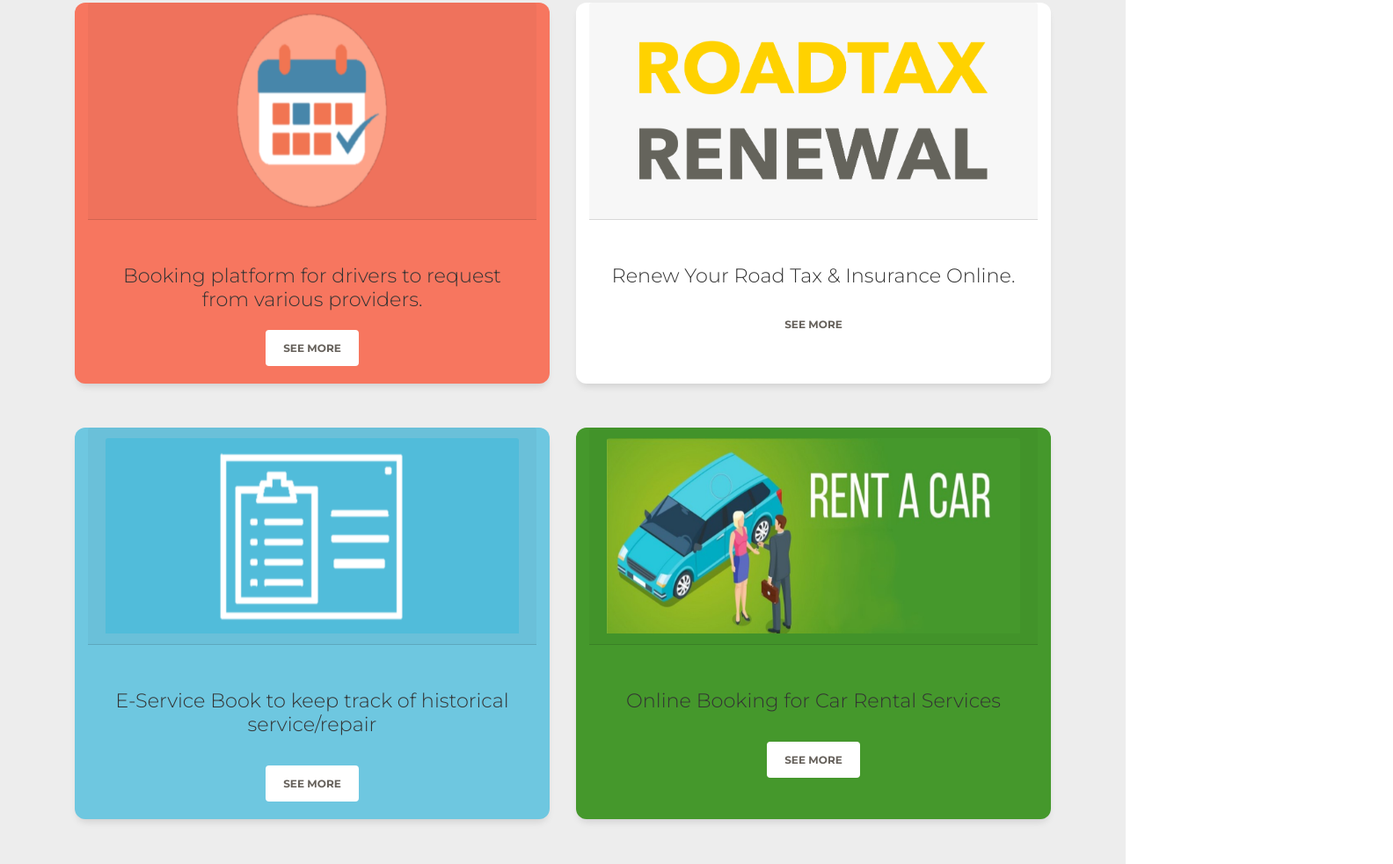
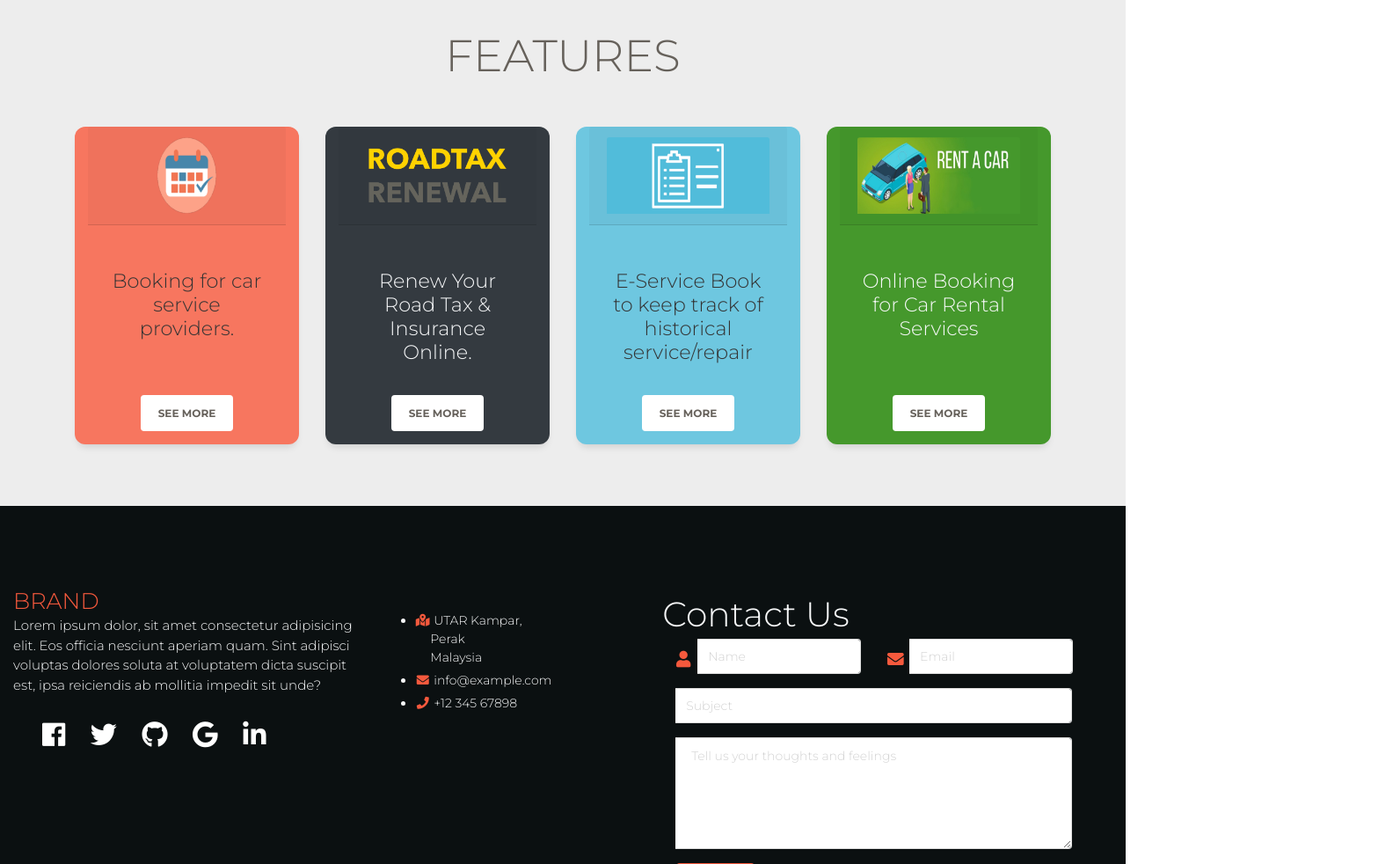
Before and after one commit to chunjie97/Car-Service-Provider, a website: page src/index.html in a window 1280 px wide. Shown: the part 1818-2800 px from the top of the page at 88% size, 1584 px wide, since content can reach past the window. Drawn offline with Linux system fonts and the light colour scheme.

Commit message:
Modified features section

```diff
--- a/src/css/structure.css
+++ b/src/css/structure.css
@@ -1,9 +1,5 @@
 .col-md-3, .col-md-6 {
     margin-top: 50px;
-}
-
-.col-md-7 {
-    margin-top: 100px;
 }
 
 .navbar-brand {
@@ -53,8 +49,12 @@ li {
 
 #whyUs {
     box-shadow: inset 0px 0px 0px 1000px rgba(0, 0, 0, 0.5);
-    /* box-shadow: inset 0px 0px 0px 1000px rgba(255, 255, 255, 0.5); */
     background: url('../assets/whyUs.jpg') no-repeat fixed top;
     background-size: cover;
     color: #ffffff;
 }
+
+.info .col-md-4 {
+    margin-top: 25px;
+    font-size: 5em;
+}
--- a/src/index.html
+++ b/src/index.html
@@ -38,7 +38,7 @@
     <nav class="navbar navbar-expand-lg fixed-top navbar-transparent" color-on-scroll="300">
         <div class="container">
             <div class="navbar-translate">
-                <a class="navbar-brand" href="index.html">
+                <a class="navbar-brand" href="#top">
                     <img src="assets/logo.png" width="40px">BRAND</a>
                 <button class="navbar-toggler navbar-toggler-right navbar-burger" type="button" data-toggle="collapse" data-target="#navbarToggler"
                     aria-controls="navbarTogglerDemo02" aria-expanded="false" aria-label="Toggle navigation">
@@ -81,7 +81,7 @@
     <!-- end navbar  -->
 
     <!-- header -->
-    <div class="page-header" data-parallax="true" style="background-image: url('assets/intro-bg.png');">
+    <div class="page-header" data-parallax="true" style="background-image: url('assets/intro-bg.png');" id="top">
         <div class="filter"></div>
         <div class="container">
             <div class="motto text-center">
@@ -89,7 +89,7 @@
                 <h3>Let your problems be ours</h3>
                 <br />
                 <a href="#how">
-                    <button type="button" class="btn btn-outline-neutral btn-round">Get Started</button>
+                    <button type="button" class="btn btn-outline-neutral btn-round">KNOW MORE</button>
                 </a>
             </div>
         </div>
@@ -179,60 +179,62 @@
         <!-- feature -->
         <div class="section" id="features">
             <div class="container text-center">
+                <h1>FEATURES</h1>
                 <div class="row card-deck">
-                    <div class="col-md-6 card bg-danger wow slideInLeft mt-md-0" data-wow-duration="1s">
+                    <div class="col-md-3 card bg-danger wow slideInLeft" data-wow-duration="1s">
                         <div class="card-header">
                             <img src="assets/booking.png" alt="Booking" class="card-img-top">
                         </div>
                         <div class="card-body">
                             <h4>
-                                Booking platform for drivers to request from various providers.
+                                Booking for car service providers.
                             </h4>
-                            <br>
+                        </div>
+                        <div class="card-footer">
                             <button type="button" class="btn btn-neutral" data-container="body" data-toggle="popover" data-placement="top" data-title="BOOKING"
                                 data-content="If your car needs a repair, always source for a reliable, trusted and nearby mechanic via Carbengkel.">SEE MORE</button>
                         </div>
                     </div>
 
-                    <div class="col-md-6 card wow slideInRight mt-md-0" data-wow-duration="1s" data-wow-delay="0.2s">
+                    <div class="col-md-3 card bg-dark wow slideInRight" data-wow-duration="1s" data-wow-delay="0.2s">
                         <div class="card-header">
                             <img src="assets/roadtaxrenewal.png" alt="RoadTax Renewal" class="card-img-top">
                         </div>
-                        <div class="card-body">
+                        <div class="card-body text-light">
                             <h4>
                                 Renew Your Road Tax & Insurance Online.
                             </h4>
-                            <br>
+                        </div>
+                        <div class="card-footer">
                             <button type="button" class="btn btn-neutral" data-container="body" data-toggle="popover" data-placement="top" data-title="ROAD TAX & INSURANCE RENEWAL"
                                 data-content="Drivers can renew their Road Tax and Car insurance with just a few Clicks.">SEE MORE</button>
                         </div>
                     </div>
-                </div>
-
-                <div class="row card-deck">
-                    <div class="col-md-6 card bg-info wow slideInLeft" data-wow-duration="1s">
+                    <div class="col-md-3 card bg-info wow slideInLeft" data-wow-duration="1s">
                         <div class="card-header">
                             <img src="assets/historyTracking.png" alt="Booking" class="card-img-top">
                         </div>
                         <div class="card-body">
-                            <h4 class="card-title">
+                            <h4>
                                 E-Service Book to keep track of historical service/repair
                             </h4>
-                            <br>
+                        </div>
+                        <div class="card-footer">
                             <button type="button" class="btn btn-neutral" data-container="body" data-toggle="popover" data-placement="top" data-title="KEEP TRACK YOUR HISTORY"
                                 data-content="Our e-Service Book allows you to keep record and keep track of all your car expenses in your handphone. This is important so you that your car record stays intact closest to you.">SEE MORE</button>
                         </div>
                     </div>
 
-                    <div class="col-md-6 card bg-green wow slideInRight" data-wow-duration="1s" data-wow-delay="0.2s">
+                    <div class="col-md-3 card bg-green wow slideInRight" data-wow-duration="1s" data-wow-delay="0.2s">
                         <div class="card-header">
                             <img src="assets/car-rental.jpg" alt="Car Rental" class="card-img-top">
                         </div>
-                        <div class="card-body">
-                            <h4 class="card-title">
+                        <div class="card-body text-light">
+                            <h4>
                                 Online Booking for Car Rental Services
                             </h4>
-                            <br>
+                        </div>
+                        <div class="card-footer">
                             <button type="button" class="btn btn-neutral" data-container="body" data-toggle="popover" data-placement="top" data-title="CAR RENTAL SERVICES"
                                 data-content="Book any type of car anywhere anytime. You can choose and compare all car rental service providers in your location">SEE MORE</button>
                         </div>
```
